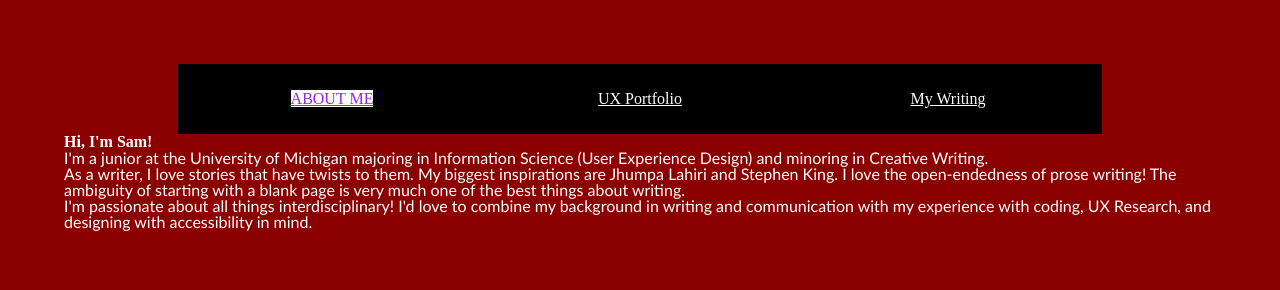
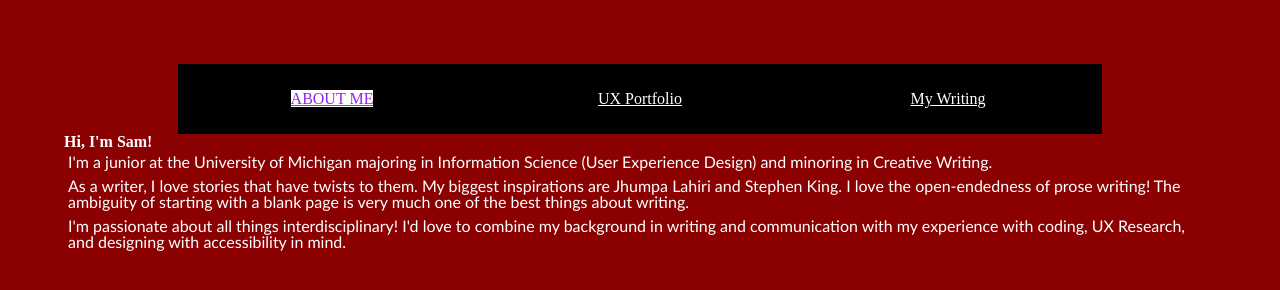
Before and after one commit to prosams/prosams.github.io, a plain HTML site: page index.html in a window 1280 px wide. Drawn offline with Linux system fonts and the light colour scheme.

Commit message:
hopefully actually fixed p spacing

```diff
--- a/css/style.css
+++ b/css/style.css
@@ -10,6 +10,10 @@ div{
 img{
   width:100%;
   height:auto;
+}
+
+p{
+  padding-top: 1vh;
 }
 
 body{
@@ -108,7 +112,8 @@ nav a:hover {
     border: 5px solid white;
   }
 
-  p{font-family: "Courier New", Courier, monospace
+  p{
+    padding: .5vh;
   }
 
   nav ul{
```
